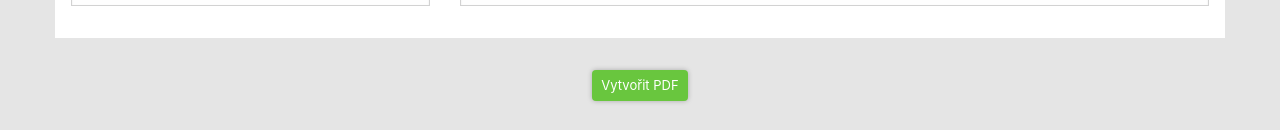
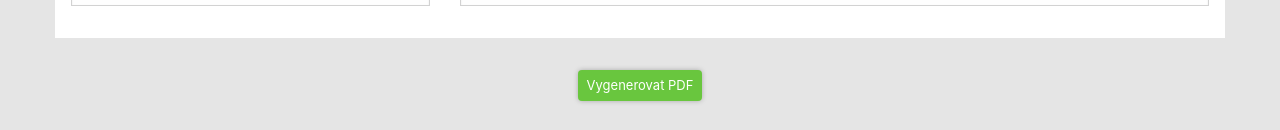
Before and after one commit to vasekhervert/nabidkar, a React (Create React App) app in the folder client/: page /create-offer in a window 1280 px wide. Shown: the part 780-910 px from the top of the page. Built offline with nearby package versions, Linux system fonts and the light colour scheme.

Commit message:
changed text of cta

```diff
--- a/client/src/components/OfferActions.js
+++ b/client/src/components/OfferActions.js
@@ -55,7 +55,7 @@ export default function OfferActions() {
   return (
     <div>
       <Button classes="success centered" action={() => createOutput()}>
-        Vytvořit PDF
+        Vygenerovat PDF
       </Button>
       {offerValue.offerStatus !== "filling" ? (
         <Modal styles={offerValue.offerStatus} closeAction={() => closeModal()}>
```
